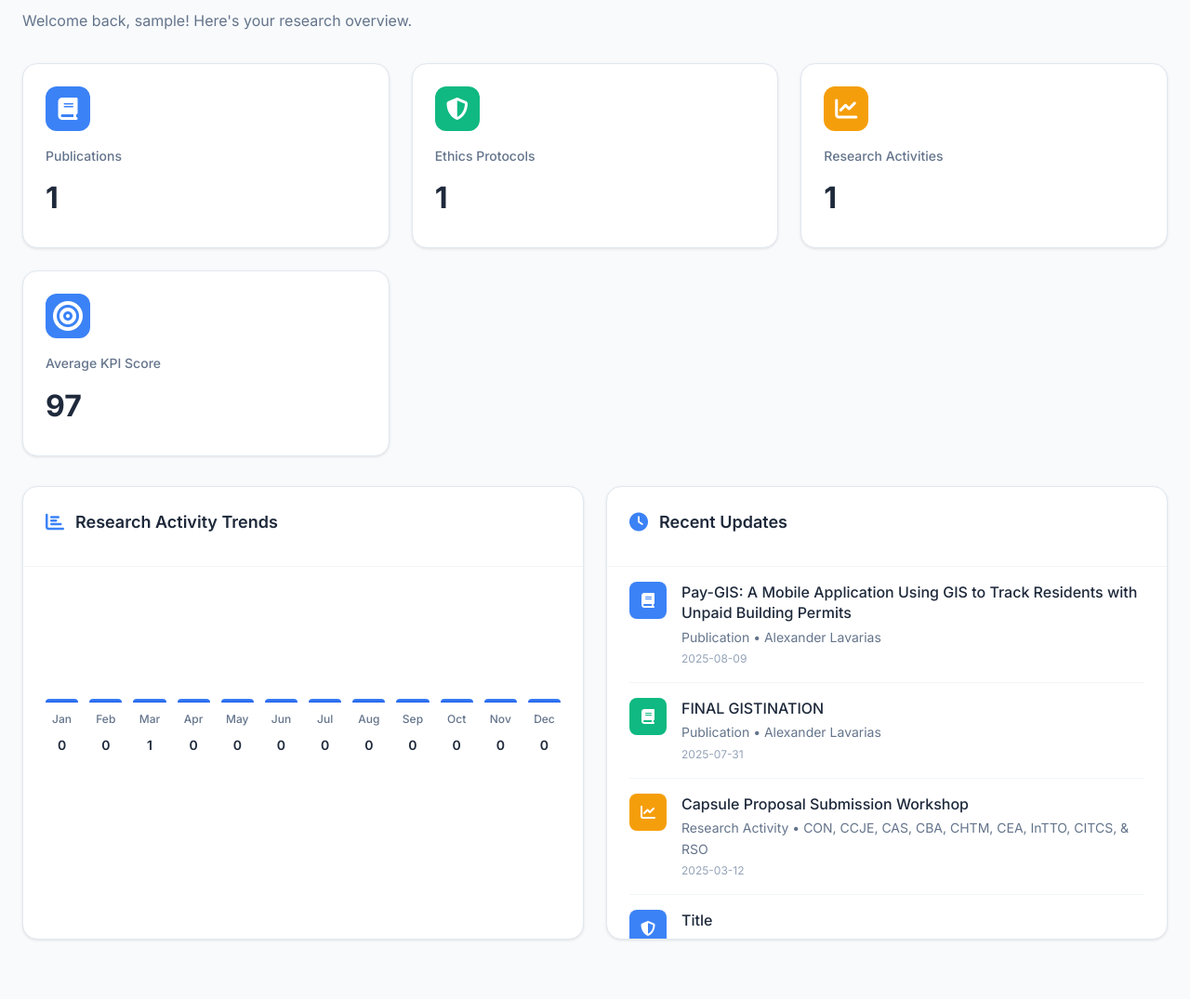
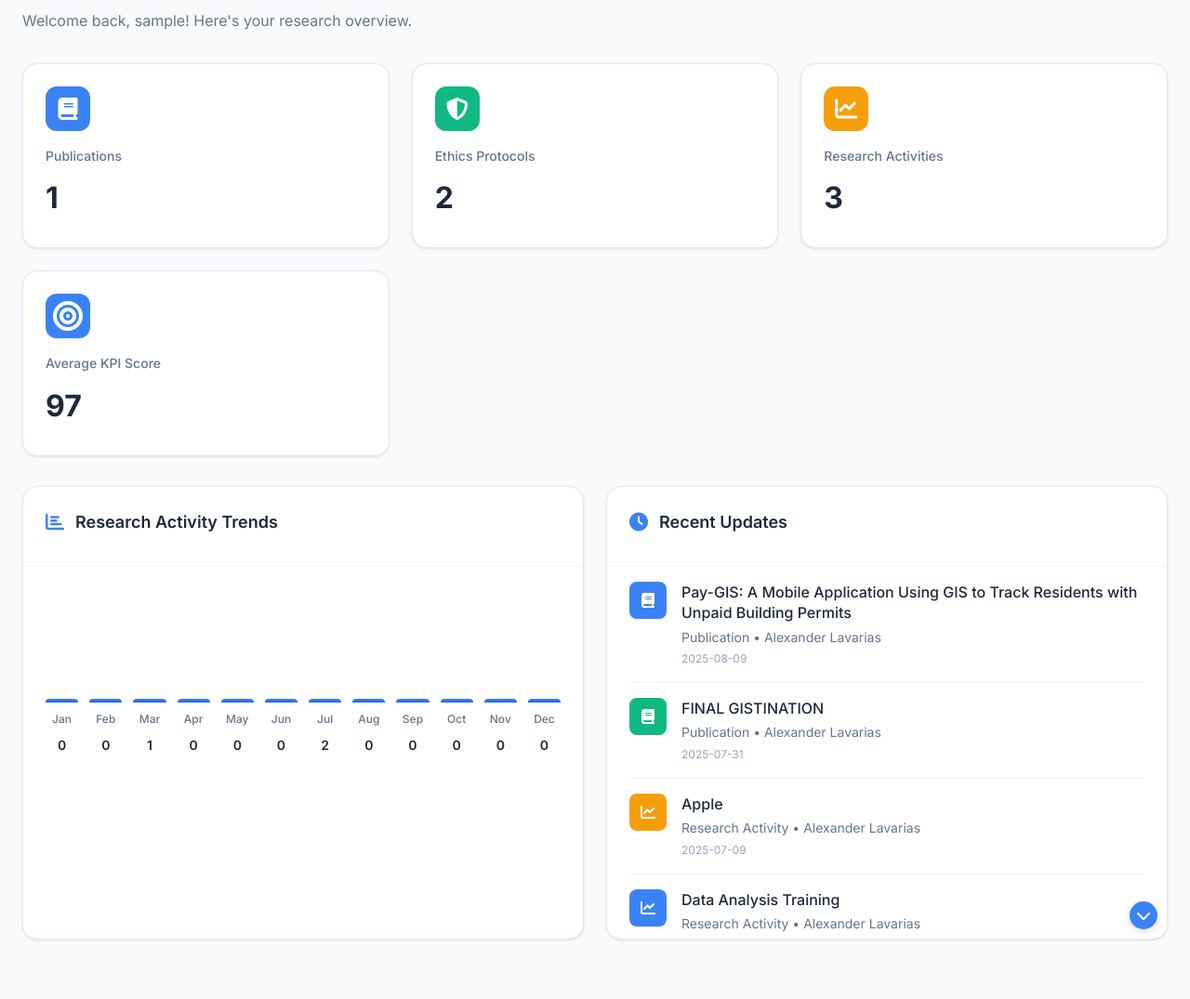
Before and after one commit to AXELAVARIAS/RSO_system_sample, a PHP site: page / in a window 1280 px wide. Shown: the part 152-1227 px from the top of the page at 93% size. Run offline with PHP 8.4, Linux system fonts and the light colour scheme; the visitor is signed in with stand-in values (Sample User, id 1).

Commit message:
MAY BINAGO

```diff
--- a/index.php
+++ b/index.php
@@ -82,8 +82,10 @@ if (file_exists($ethics_file)) {
             // Defensive: check if columns exist
             $title = isset($ethics[1]) ? $ethics[1] : '';
             $meta = isset($ethics[2]) ? $ethics[2] : '';
+            // Use current date as fallback for missing date
+            $ethics_date = isset($ethics[0]) && !empty($ethics[0]) ? $ethics[0] : date('Y-m-d');
             $recent_updates[] = [
-                'date' => '',
+                'date' => $ethics_date,
                 'title' => $title,
                 'meta' => 'Ethics Protocol • ' . $meta,
                 'type' => 'Ethics Protocol',
@@ -371,7 +373,23 @@ $max_activities = max($activity_by_month) ?: 1;
               </div>
             <?php else: ?>
               <?php foreach ($recent_updates as $update): ?>
-              <div class="update-item">
+              <?php
+                // Determine link based on type
+                $type = $update['type'];
+                $title_param = urlencode($update['title']);
+                if ($type === 'Publication') {
+                  $link = "php/Publication and Presentation.php?title=$title_param";
+                } elseif ($type === 'Research Activity') {
+                  $link = "php/Research  Capacity Buildings Activities.php?title=$title_param";
+                } elseif ($type === 'Ethics Protocol') {
+                  $link = "php/Ethicss Reviewed Protocols.php?title=$title_param";
+                } elseif ($type === 'KPI') {
+                  $link = "php/KPI records.php?title=$title_param";
+                } else {
+                  $link = '#';
+                }
+              ?>
+              <a href="<?php echo $link; ?>" class="update-item update-link" style="text-decoration:none;color:inherit;">
                 <div class="update-icon">
                   <?php if ($update['type'] === 'Publication'): ?>
                     <i class="fa-solid fa-book"></i>
@@ -390,7 +408,7 @@ $max_activities = max($activity_by_month) ?: 1;
                     <div class="update-date"><?php echo htmlspecialchars($update['date']); ?></div>
                   <?php endif; ?>
                 </div>
-              </div>
+              </a>
               <?php endforeach; ?>
             <?php endif; ?>
           </div>
@@ -444,6 +462,48 @@ $max_activities = max($activity_by_month) ?: 1;
     .updates-list {
       max-height: 400px;
       overflow-y: auto;
+      scrollbar-width: thin;
+      scrollbar-color: var(--btn-primary-bg) var(--bg-secondary);
+    }
+
+    /* Custom Webkit Scrollbar for Recent Updates */
+    .updates-list::-webkit-scrollbar {
+      width: 8px;
+    }
+
+    .updates-list::-webkit-scrollbar-track {
+      background: var(--bg-secondary);
+      border-radius: 10px;
+      margin: 4px 0;
+    }
+
+    .updates-list::-webkit-scrollbar-thumb {
+      background: linear-gradient(180deg, var(--btn-primary-bg) 0%, var(--btn-primary-hover) 100%);
+      border-radius: 10px;
+      border: 2px solid var(--bg-secondary);
+      transition: all 0.3s ease;
+    }
+
+    .updates-list::-webkit-scrollbar-thumb:hover {
+      background: linear-gradient(180deg, var(--btn-primary-hover) 0%, var(--btn-primary-bg) 100%);
+      transform: scaleX(1.2);
+      box-shadow: 0 2px 8px rgba(0, 0, 0, 0.2);
+    }
+
+    .updates-list::-webkit-scrollbar-corner {
+      background: var(--bg-secondary);
+    }
+
+    /* Scrollbar animation on scroll */
+    .updates-list::-webkit-scrollbar-thumb:active {
+      background: var(--btn-primary-hover);
+      transform: scaleX(1.3);
+    }
+
+    /* Firefox scrollbar styling */
+    .updates-list {
+      scrollbar-width: thin;
+      scrollbar-color: var(--btn-primary-bg) var(--bg-secondary);
     }
 
     .update-item {
@@ -544,6 +604,96 @@ $max_activities = max($activity_by_month) ?: 1;
           bar.style.transform = 'scaleY(1)';
         }, index * 100);
       });
+
+      // Enhanced scrollbar functionality for recent updates
+      const updatesList = document.querySelector('.updates-list');
+      if (updatesList) {
+        // Add smooth scrolling
+        updatesList.style.scrollBehavior = 'smooth';
+
+        // Add scroll indicator
+        const scrollIndicator = document.createElement('div');
+        scrollIndicator.className = 'scroll-indicator';
+        scrollIndicator.innerHTML = '<i class="fa-solid fa-chevron-down"></i>';
+        scrollIndicator.style.cssText = `
+          position: absolute;
+          bottom: 10px;
+          right: 10px;
+          width: 30px;
+          height: 30px;
+          background: var(--btn-primary-bg);
+          color: var(--text-inverse);
+          border-radius: 50%;
+          display: flex;
+          align-items: center;
+          justify-content: center;
+          cursor: pointer;
+          opacity: 0;
+          transform: scale(0);
+          transition: all 0.3s ease;
+          z-index: 10;
+          box-shadow: 0 2px 8px rgba(0, 0, 0, 0.15);
+        `;
+
+        updatesList.parentElement.style.position = 'relative';
+        updatesList.parentElement.appendChild(scrollIndicator);
+
+        // Show/hide scroll indicator based on scroll position
+        updatesList.addEventListener('scroll', () => {
+          const isAtBottom = updatesList.scrollTop + updatesList.clientHeight >= updatesList.scrollHeight - 10;
+          const isAtTop = updatesList.scrollTop <= 10;
+
+          if (!isAtBottom && updatesList.scrollHeight > updatesList.clientHeight) {
+            scrollIndicator.style.opacity = '1';
+            scrollIndicator.style.transform = 'scale(1)';
+            scrollIndicator.innerHTML = '<i class="fa-solid fa-chevron-down"></i>';
+          } else if (isAtBottom) {
+            scrollIndicator.style.opacity = '0.7';
+            scrollIndicator.innerHTML = '<i class="fa-solid fa-chevron-up"></i>';
+          } else {
+            scrollIndicator.style.opacity = '0';
+            scrollIndicator.style.transform = 'scale(0)';
+          }
+        });
+
+        // Scroll indicator click functionality
+        scrollIndicator.addEventListener('click', () => {
+          const isAtBottom = updatesList.scrollTop + updatesList.clientHeight >= updatesList.scrollHeight - 10;
+
+          if (isAtBottom) {
+            // Scroll to top
+            updatesList.scrollTo({
+              top: 0,
+              behavior: 'smooth'
+            });
+          } else {
+            // Scroll to bottom
+            updatesList.scrollTo({
+              top: updatesList.scrollHeight,
+              behavior: 'smooth'
+            });
+          }
+        });
+
+        // Add hover effect to scroll indicator
+        scrollIndicator.addEventListener('mouseenter', () => {
+          scrollIndicator.style.transform = 'scale(1.1)';
+          scrollIndicator.style.boxShadow = '0 4px 12px rgba(0, 0, 0, 0.25)';
+        });
+
+        scrollIndicator.addEventListener('mouseleave', () => {
+          scrollIndicator.style.transform = 'scale(1)';
+          scrollIndicator.style.boxShadow = '0 2px 8px rgba(0, 0, 0, 0.15)';
+        });
+
+        // Initialize scroll indicator visibility
+        setTimeout(() => {
+          if (updatesList.scrollHeight > updatesList.clientHeight) {
+            scrollIndicator.style.opacity = '1';
+            scrollIndicator.style.transform = 'scale(1)';
+          }
+        }, 500);
+      }
     });
   </script>
 </body>
--- a/php/ethics_reviewed_protocols.csv
+++ b/php/ethics_reviewed_protocols.csv
@@ -1,2 +1,3 @@
 No,Title,Department,Status,Action
 1,"Pay-GIS: A Mobile Application Using GIS to Track Residents with Unpaid Building Permits","CON Undergrad February 17, 2025","Under Review","Forwarded to the Ethics Chair"
+EP-2025-002,"Final GISTINATION",CITCS,Approved,"Forwarded to the Ethics Chair"
--- a/php/research_capacity_data.csv
+++ b/php/research_capacity_data.csv
@@ -1 +1,3 @@
 2025-03-12,"Capsule Proposal Submission Workshop",U401,"CON, CCJE, CAS, CBA, CHTM, CEA, InTTO, CITCS, & RSO",14,Completed
+2025-07-08,"Data Analysis Training","GIS LAB","Alexander Lavarias",30,Scheduled
+2025-07-09,Apple,"Lecture Room 201","Alexander Lavarias",23,"In Progress"
```
